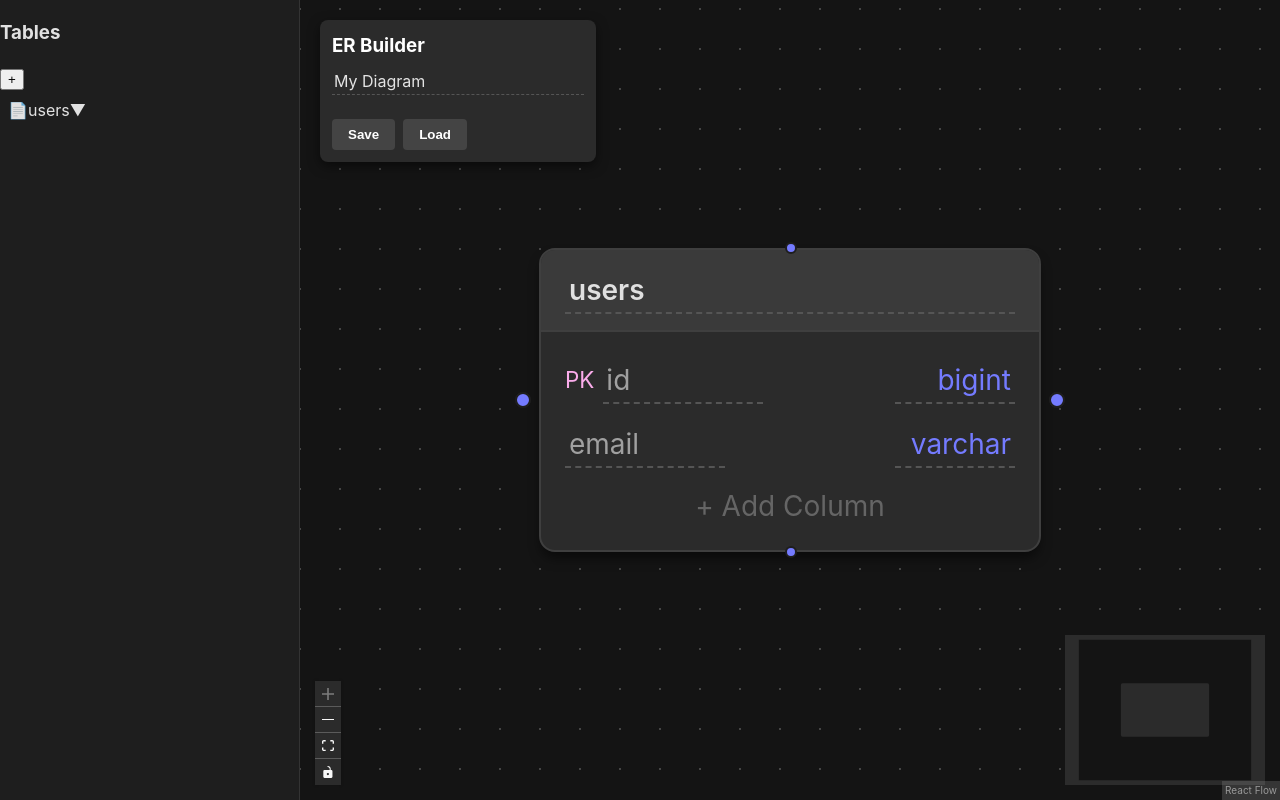
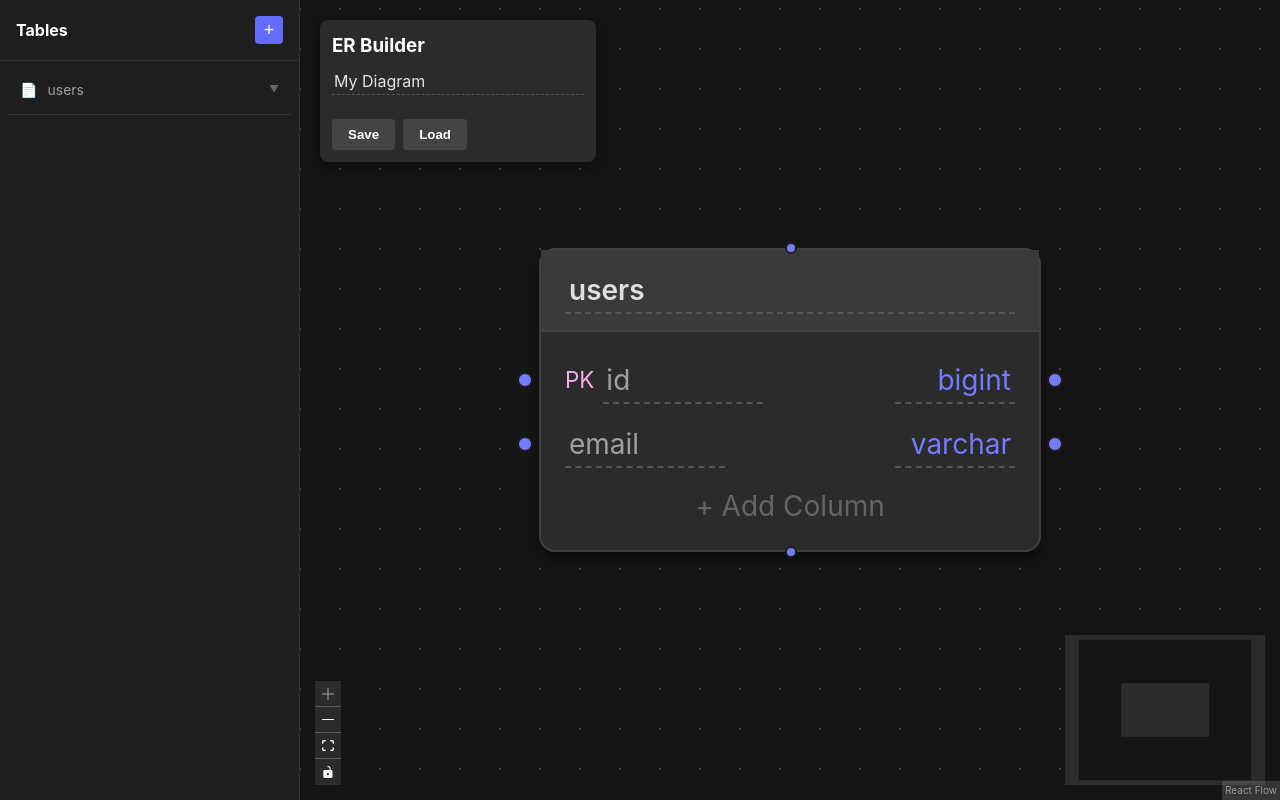
Before and after one commit to Mastra-Dev/er-diagram-app, a React (Vite) app in the folder client/: page / in a window 1280 px wide. Built offline with nearby package versions, Linux system fonts and the light colour scheme.

Commit message:
style(ui): fix sidebar overflow and add edge menu styling

```diff
--- a/client/src/index.css
+++ b/client/src/index.css
@@ -50,7 +50,7 @@ body {
   min-width: 200px;
   box-shadow: 0 4px 6px -1px rgba(0, 0, 0, 0.5);
   font-size: 14px;
-  overflow: hidden;
+  /* overflow: hidden; Removed to show handles */
 }
 
 .table-node-header {
@@ -69,6 +69,8 @@ body {
 }
 
 .table-row {
+  position: relative;
+  /* Critical for handle positioning */
   display: flex;
   justify-content: space-between;
   padding: 4px 12px;
@@ -171,7 +173,132 @@ input.editable-input:focus {
   padding: 8px;
 }
 
-/* ... existing styles ... */
+/* ... restored styles ... */
+.sidebar-header {
+  padding: 16px;
+  border-bottom: 1px solid #333;
+  display: flex;
+  justify-content: space-between;
+  align-items: center;
+}
+
+.sidebar-header h3 {
+  margin: 0;
+  font-size: 16px;
+  color: #fff;
+}
+
+.add-btn {
+  background: var(--primary-color);
+  color: white;
+  border: none;
+  width: 28px;
+  height: 28px;
+  border-radius: 4px;
+  cursor: pointer;
+  display: flex;
+  align-items: center;
+  justify-content: center;
+  font-size: 18px;
+  transition: background 0.2s;
+}
+
+.add-btn:hover {
+  background: var(--accent);
+}
+
+.sidebar-item {
+  display: flex;
+  align-items: center;
+  padding: 10px 12px;
+  margin-bottom: 4px;
+  border-radius: 6px;
+  cursor: pointer;
+  color: var(--text-secondary);
+  transition: all 0.2s;
+}
+
+.sidebar-item:hover {
+  background: rgba(255, 255, 255, 0.05);
+  color: var(--text-primary);
+}
+
+.sidebar-item-icon {
+  margin-right: 10px;
+  font-size: 14px;
+}
+
+.sidebar-item-label {
+  font-size: 14px;
+  white-space: nowrap;
+  overflow: hidden;
+  text-overflow: ellipsis;
+}
+
+.sidebar-empty {
+  padding: 20px;
+  text-align: center;
+  color: #555;
+  font-size: 13px;
+}
+
+/* Sidebar Detail Styling */
+.sidebar-group {
+  border-bottom: 1px solid #333;
+}
+
+.sidebar-group.active {
+  background: rgba(255, 255, 255, 0.02);
+}
+
+.sidebar-toggle-icon {
+  font-size: 10px;
+  margin-left: auto;
+  color: #666;
+}
+
+.sidebar-details {
+  padding: 0 12px 12px 12px;
+}
+
+.detail-row {
+  margin-bottom: 12px;
+}
+
+.detail-row label,
+.detail-columns label {
+  display: block;
+  font-size: 11px;
+  text-transform: uppercase;
+  color: #666;
+  margin-bottom: 4px;
+  letter-spacing: 0.5px;
+}
+
+.sidebar-input {
+  width: 100%;
+  background: #111;
+  border: 1px solid #333;
+  padding: 6px 8px;
+  color: white;
+  border-radius: 4px;
+  font-size: 13px;
+  box-sizing: border-box;
+}
+
+.sidebar-input:focus {
+  border-color: var(--primary-color);
+  outline: none;
+}
+
+.column-row {
+  display: flex;
+  gap: 4px;
+  margin-bottom: 6px;
+  align-items: center;
+  flex-wrap: nowrap;
+  /* Ensure no wrapping */
+}
 
 .col-input {
   background: #111;
@@ -231,8 +358,26 @@ input.editable-input:focus {
   transition: all 0.2s;
 }
 
-.add-col-btn:hover {
-  background: #333;
-  color: white;
-  border-color: #666;
+/* Edge Menu Styling */
+.edge-btn {
+  border: none;
+  background: transparent;
+  color: #e0e0e0;
+  cursor: pointer;
+  padding: 4px 6px;
+  border-radius: 2px;
+  font-size: 10px;
+  font-weight: 600;
 }
+
+.edge-btn:hover {
+  background: #444;
+}
+
+.edge-btn.delete {
+  color: #ff6b6b;
+}
+
+.edge-btn.delete:hover {
+  background: rgba(255, 107, 107, 0.2);
+}
```
